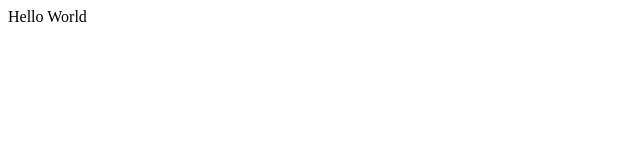
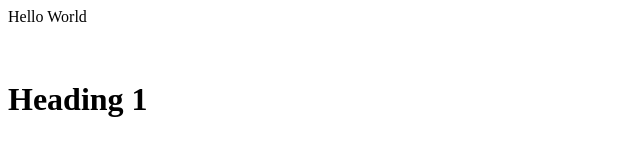
Before and after one commit to mohitg008/Git-demo, a plain HTML site: page index.html in a window 1280 px wide. Shown: the whole page, without its empty margins (0-640 px from the left). Drawn offline with Linux system fonts and the light colour scheme.

```diff
--- a/index.html
+++ b/index.html
@@ -1 +1,3 @@
 <p>Hello World</p>
+<br>
+<h1>Heading 1</h1>
```
Also changed, not shown: 1 other file.
